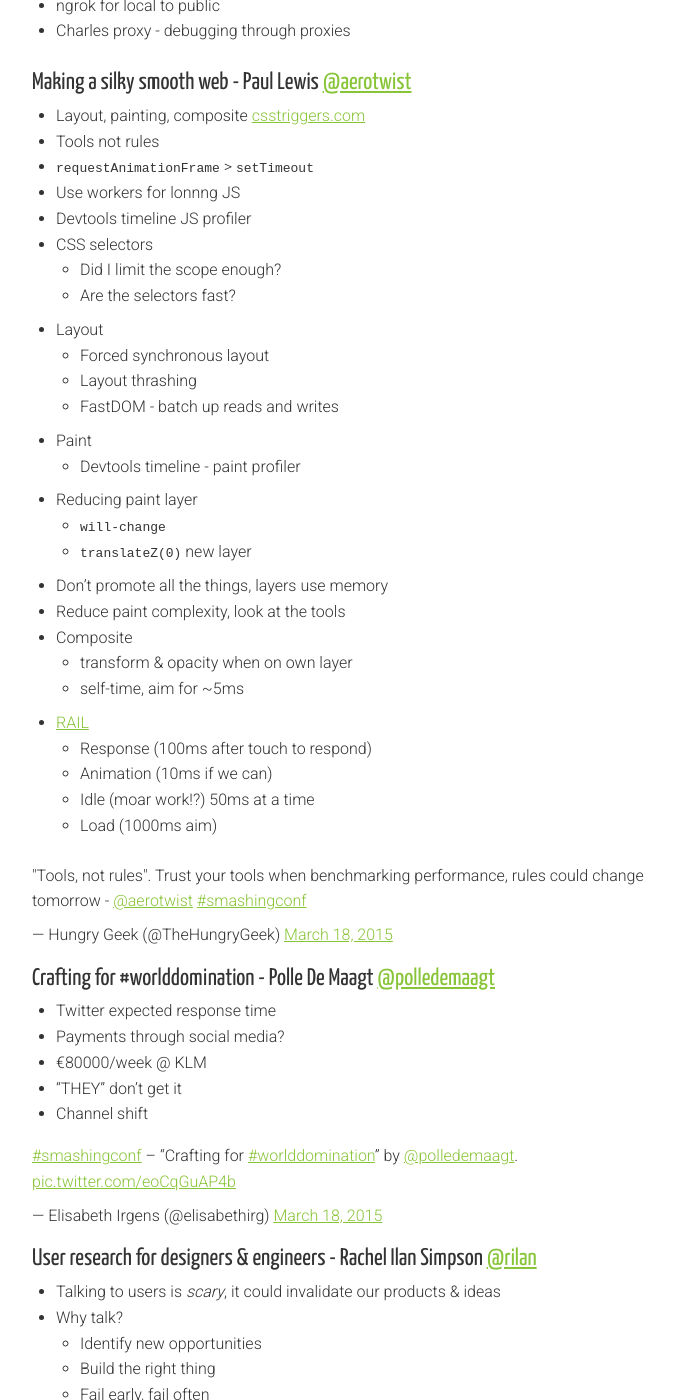
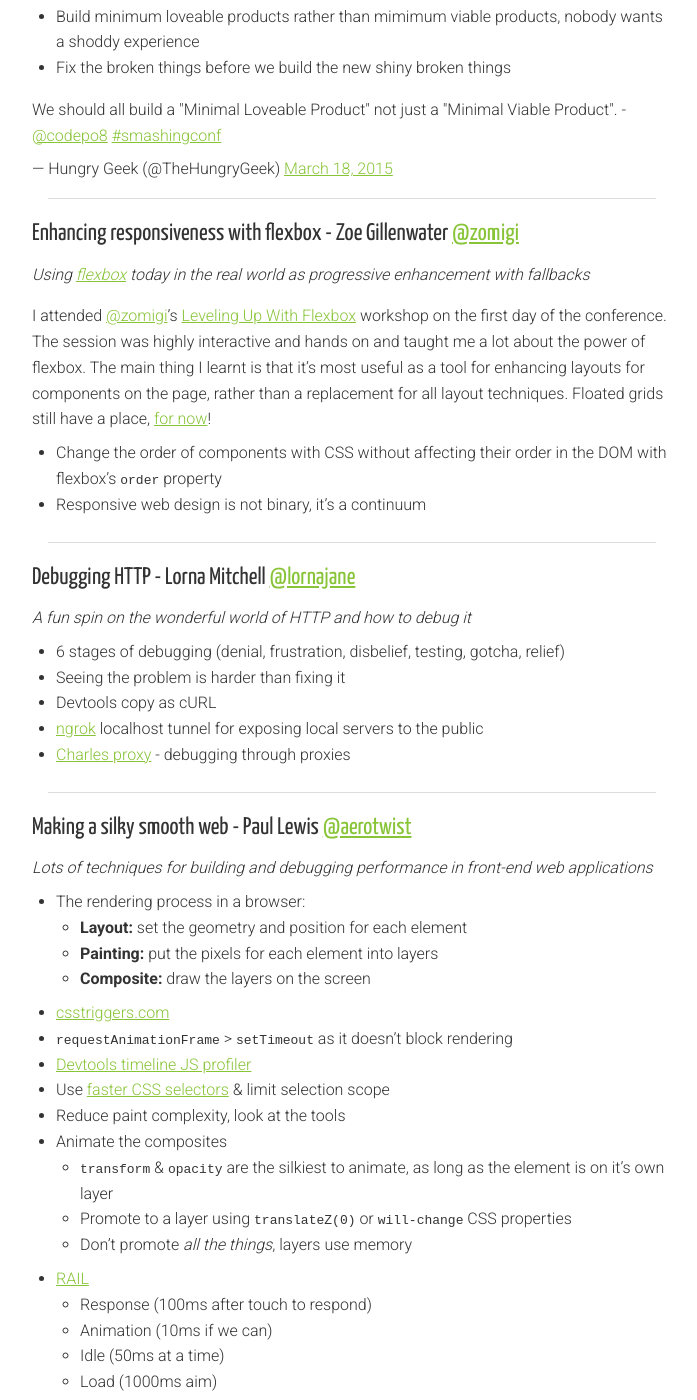
Before and after one commit to holidayextras/holidayextras.github.com, a Jekyll site: the page built from _posts/2015-04-10-smashing-conf.md, in a window 1280 px wide and 1400 px high, scrolled down 4278 px. Shown: the whole window, without its empty margins (288-985 px from the left). Built offline with Jekyll 4.4.1, drawn with Linux system fonts in a browser that asks for light colours; nearby versions of some CDN libraries; comment, search, counter and statistics services are not loaded; some of the changed text lies outside the part shown.

Commit message:
finished writing up notes for day two

````diff
--- a/_posts/2015-04-10-smashing-conf.md
+++ b/_posts/2015-04-10-smashing-conf.md
@@ -12,7 +12,11 @@
 
 ## A good writer is a good thinker - Christopher Murphy [@fehler](http://twitter.com/fehler)
 
-* Notes go here
+* Writing is a great way to learn, it rewires your brain
+* Writing helps you develop, challenge and test new ideas
+* Expand your library as much as you can
+* Don't just read within your own industry, expand your field and you will be surprised what you can learn
+* The more you consume, the richer your outcomes
 
 <blockquote class="twitter-tweet" lang="en"><p>&quot;Writing things down, getting your ideas on the table, clarifies your thoughts&quot; - <a href="https://twitter.com/fehler">@fehler</a> <a href="https://twitter.com/hashtag/smashingconf?src=hash">#smashingconf</a></p>&mdash; Hungry Geek (@TheHungryGeek) <a href="https://twitter.com/TheHungryGeek/status/577773117558431746">March 17, 2015</a></blockquote>
 <script async src="//platform.twitter.com/widgets.js" charset="utf-8"></script>
@@ -55,9 +59,21 @@
 
 ## Responsive images are here - Yoav Weiss [@yoavweiss](http://twitter.com/yoavweiss)
 
-* Bleuargh
-* @respimg
-* Look up syntax
+* [@respimg](http://twitter.com/respimg) Responsive image group
+* Load images depending on screen size, directly from HTML elements with `srcset` attribute
+* The following syntax
+
+```
+<img srcset="large.jpg  1024w,
+      medium.jpg 640w,
+      small.jpg  320w"
+   sizes="(min-width: 36em) 33.3vw,
+      100vw"
+   src="small.jpg"
+   alt="A rad wolf" />
+```
+
+* Here's a [great article](http://www.smashingmagazine.com/2014/05/14/responsive-images-done-right-guide-picture-srcset/) to explain this in further detail
 
 <blockquote class="twitter-tweet" lang="en"><p>&quot;The web is ours! If you have found a problem with the web, join a community and try and fix it together&quot; - <a href="https://twitter.com/yoavweiss">@yoavweiss</a> <a href="https://twitter.com/hashtag/smashingconf?src=hash">#smashingconf</a></p>&mdash; Hungry Geek (@TheHungryGeek) <a href="https://twitter.com/TheHungryGeek/status/577819263664300032">March 17, 2015</a></blockquote>
 <script async src="//platform.twitter.com/widgets.js" charset="utf-8"></script>
@@ -82,7 +98,7 @@
 ---
 
 ## Visualisation that takes us beyond the numbers - Natalie Yadrentseva [@natalieyadren](http://twitter.com/natalieyadren)
-_An in-depth look into_
+_An in-depth look into the power of data visualisation_
 
 * Timelines - abstract from the personal feelings of time
 * Use colour hue to show the differences in data
@@ -127,123 +143,118 @@
 ---
 
 ## Welcome to Planet Fintlewoodlewix - Chris Heilmann [@codepo8](http://twitter.com/codepo8)
-_Christian was the mystery speaker with an influential talk on more fixing and less innovating_
+_Christian was the mystery speaker with an influential talk on fixing the present before we try to innovate the future_
 
 * Feeling like a fraud (overcompensate, aggression, lethargy)
 * We don't control our users
-* Forget about us, _they_ deserve to be connected
+* Less privileged people have a right to get online, support them too. Forget about us, _they_ deserve to be connected
 * Backwards compatibility shouldn't be a nuisance
-* Excellence through repetition
-* Learn the things, then use the frameworks
-* Try to suck at things
-* Minimum loveable product
+* Learn the languages, then use the frameworks for a deeper understanding
+* Try to suck at things, it's the best way to learn
+* Build minimum loveable products rather than mimimum viable products, nobody wants a shoddy experience
 * Fix the broken things before we build the new shiny broken things
 
 <blockquote class="twitter-tweet" lang="en"><p>We should all build a &quot;Minimal Loveable Product&quot; not just a &quot;Minimal Viable Product&quot;. - <a href="https://twitter.com/codepo8">@codepo8</a> <a href="https://twitter.com/hashtag/smashingconf?src=hash">#smashingconf</a></p>&mdash; Hungry Geek (@TheHungryGeek) <a href="https://twitter.com/TheHungryGeek/status/578129931361771520">March 18, 2015</a></blockquote>
 <script async src="//platform.twitter.com/widgets.js" charset="utf-8"></script>
 
+---
 
 ## Enhancing responsiveness with flexbox - Zoe Gillenwater [@zomigi](http://twitter.com/zomigi)
+_Using [flexbox](https://css-tricks.com/snippets/css/a-guide-to-flexbox/) today in the real world as progressive enhancement with fallbacks_
 
+I attended [@zomigi](http://twitter.com/zomigi)'s [Leveling Up With Flexbox](http://smashingconf.com/oxford-2015/workshops/zoe-mickley-gillenwater) workshop on the first day of the conference. The session was highly interactive and hands on and taught me a lot about the power of flexbox. The main thing I learnt is that it's most useful as a tool for enhancing layouts for components on the page, rather than a replacement for all layout techniques. Floated grids still have a place, [for now](https://css-tricks.com/snippets/css/complete-guide-grid/)!
+
+* Change the order of components with CSS without affecting their order in the DOM with flexbox's `order` property
 * Responsive web design is not binary, it's a continuum
-* Look at workshop notes
+
+---
 
 ## Debugging HTTP - Lorna Mitchell [@lornajane](http://twitter.com/lornajane)
+_A fun spin on the wonderful world of HTTP and how to debug it_
 
 * 6 stages of debugging (denial, frustration, disbelief, testing, gotcha, relief)
 * Seeing the problem is harder than fixing it
 * Devtools copy as cURL
-* ngrok for local to public
-* Charles proxy - debugging through proxies
+* [ngrok](https://ngrok.com/) localhost tunnel for exposing local servers to the public
+* [Charles proxy](http://www.charlesproxy.com/) - debugging through proxies
+
+---
 
 ## Making a silky smooth web - Paul Lewis [@aerotwist](http://twitter.com/aerotwist)
+_Lots of techniques for building and debugging performance in front-end web applications_
 
-* Layout, painting, composite [csstriggers.com](http://csstriggers.com)
-* Tools not rules
-* `requestAnimationFrame` > `setTimeout`
-* Use workers for lonnng JS
-* Devtools timeline JS profiler
-* CSS selectors
-  - Did I limit the scope enough?
-  - Are the selectors fast?
-* Layout
-  - Forced synchronous layout
-  - Layout thrashing
-  - FastDOM - batch up reads and writes
-* Paint
-  - Devtools timeline - paint profiler
-* Reducing paint layer
-  - `will-change`
-  - `translateZ(0)` new layer
-* Don't promote all the things, layers use memory
+* The rendering process in a browser:
+  - **Layout:** set the geometry and position for each element
+  - **Painting:** put the pixels for each element into layers
+  - **Composite:** draw the layers on the screen
+* [csstriggers.com](http://csstriggers.com)
+* `requestAnimationFrame` > `setTimeout` as it doesn't block rendering
+* [Devtools timeline JS profiler](https://developer.chrome.com/devtools/docs/timeline)
+* Use [faster CSS selectors](https://developer.mozilla.org/en-US/docs/Web/Guide/CSS/Writing_efficient_CSS) & limit selection scope
 * Reduce paint complexity, look at the tools
-* Composite
-  - transform & opacity when on own layer
-  - self-time, aim for ~5ms
-* [RAIL](http://bit.ly/rail-perf)
+* Animate the composites
+  - `transform` & `opacity` are the silkiest to animate, as long as the element is on it's own layer
+  - Promote to a layer using `translateZ(0)` or `will-change` CSS properties
+  - Don't promote _all the things_, layers use memory
+* [RAIL](https://speakerdeck.com/paullewis/making-a-silky-smooth-web?slide=122)
   - Response (100ms after touch to respond)
   - Animation (10ms if we can)
-  - Idle (moar work!?) 50ms at a time
+  - Idle (50ms at a time)
   - Load (1000ms aim)
 
 <blockquote class="twitter-tweet" lang="en"><p>&quot;Tools, not rules&quot;. Trust your tools when benchmarking performance, rules could change tomorrow - <a href="https://twitter.com/aerotwist">@aerotwist</a> <a href="https://twitter.com/hashtag/smashingconf?src=hash">#smashingconf</a></p>&mdash; Hungry Geek (@TheHungryGeek) <a href="https://twitter.com/TheHungryGeek/status/578172092333596672">March 18, 2015</a></blockquote>
 <script async src="//platform.twitter.com/widgets.js" charset="utf-8"></script>
 
+---
 
 ## Crafting for #worlddomination - Polle De Maagt [@polledemaagt](http://twitter.com/polledemaagt)
+_Social media is a powerful marketing, customer support and payment taking tool_
 
-* Twitter expected response time
-* Payments through social media?
-* €80000/week @ KLM
-* "THEY" don't get it
-* Channel shift
+* Add an automated "expected response time" as the twitter header
+* Payments through social media
+* €80000/week taken via social media payments at [KLM](https://www.klm.com/)
+* [Awesome dog advert](https://www.youtube.com/watch?v=NK-T_t166TY)
 
 <blockquote class="twitter-tweet" lang="en"><p><a href="https://twitter.com/hashtag/smashingconf?src=hash">#smashingconf</a> – “Crafting for <a href="https://twitter.com/hashtag/worlddomination?src=hash">#worlddomination</a>” by <a href="https://twitter.com/Polledemaagt">@polledemaagt</a>. <a href="http://t.co/eoCqGuAP4b">pic.twitter.com/eoCqGuAP4b</a></p>&mdash; Elisabeth Irgens (@elisabethirg) <a href="https://twitter.com/elisabethirg/status/578214540317483008">March 18, 2015</a></blockquote>
 <script async src="//platform.twitter.com/widgets.js" charset="utf-8"></script>
 
+---
 
 ## User research for designers & engineers - Rachel Ilan Simpson [@rilan](http://twitter.com/rilan)
+_User research is _really_ scary but absolutely essential_
 
 * Talking to users is _scary_, it could invalidate our products & ideas
 * Why talk?
   - Identify new opportunities
   - Build the right thing
   - Fail early, fail often
-* Don't deliver, practice
-* Card sorting, cultural probes, codesign sessions
-* [Pop app](https://popapp.in/), [Keynotopia](http://keynotopia.com/)
-* Seth Godin
-  - What is this?
-  - Do I trust you?
-  - What are you offering me?
-  - How do I get it?
-* The scrollwheel Guy Collins animation
-* Debrief with team!
+* Card sorting - what do the users think is the most important feature?
+* Codesign sessions - let your users design with you
+* Prototyping tools: [Pop app](https://popapp.in/), [Keynotopia](http://keynotopia.com/)
+* [The scrollwheel Guy Collins animation](https://www.youtube.com/watch?v=fa9DLxDtPtc)
+* Make sure you debrief with the team after user testing!
 
 <blockquote class="twitter-tweet" lang="en"><p>&quot;User research is going to change what you make and how you make it&quot; <a href="https://twitter.com/rilan">@rilan</a> <a href="https://twitter.com/hashtag/smashingconf?src=hash">#smashingconf</a></p>&mdash; Hungry Geek (@TheHungryGeek) <a href="https://twitter.com/TheHungryGeek/status/578221201912414208">March 18, 2015</a></blockquote>
 <script async src="//platform.twitter.com/widgets.js" charset="utf-8"></script>
 
+---
 
 ## UX of offline-first - Jake Archibald [@jaffathecake](http://twitter.com/jaffathecake)
+_Performance on the web matters more than ever, make sure your sites are (or seem) as fast as possible_
 
-* [SVGOMG](https://jakearchibald.github.io/svgomg/)
 * Let users play level one as soon as level one is ready
-* Use markup for markup!
-* Use _actual_ content
+* Use markup for markup with _actual_ content, don't leave all of the rendering to JavaScript
 * Unblock your scripts
-* Lie about performance
+* Lie about performance e.g. make the UI seem as though a request has finished, even if it's still queued in the background
 * Don't make fonts required on first render
-* [React]([React]), [Ember fastboot](https://github.com/tildeio/ember-cli-fastboot)
-* Critical CSS
+* Frameworks that are focused on Front-End performance: [React]([React]), [Ember fastboot](https://github.com/tildeio/ember-cli-fastboot)
+* [Critical CSS](https://github.com/addyosmani/critical): Extract and inline the most important CSS and defer the rest
 * Distract the user with an actual experience
-* Load scripts separately if functionality is different? HTTP2 benefits?
-* Render time punished by assets loading quickly (`requestAnimationFrame`)
+* Load scripts separately if functionality is different? [HTTP2](https://http2.github.io/) speed benefits should reduce round-trip disadvantage
+* Render time punished by assets loading quickly, loading assets after `requestAnimationFrame` prevents this block.
 * The time people hate wasting the most is right now
-* Lie-fi is like offline but it trolls you by pretending to be online
 * Treat the network as an enhancement
-* Service workers
-  - Unobtrusive updates
-  - "Update ready/available"
+* [Service workers](http://jakearchibald.com/2014/using-serviceworker-today/)
 * Users don't trust offline web, _yet_
 
 <blockquote class="twitter-tweet" lang="en"><p>&quot;Lie-fi is like being offline, but it trolls you pretending to be online&quot; - <a href="https://twitter.com/jaffathecake">@jaffathecake</a> <a href="https://twitter.com/hashtag/smashingconf?src=hash">#smashingconf</a></p>&mdash; Hungry Geek (@TheHungryGeek) <a href="https://twitter.com/TheHungryGeek/status/578241212152471552">March 18, 2015</a></blockquote>
````
